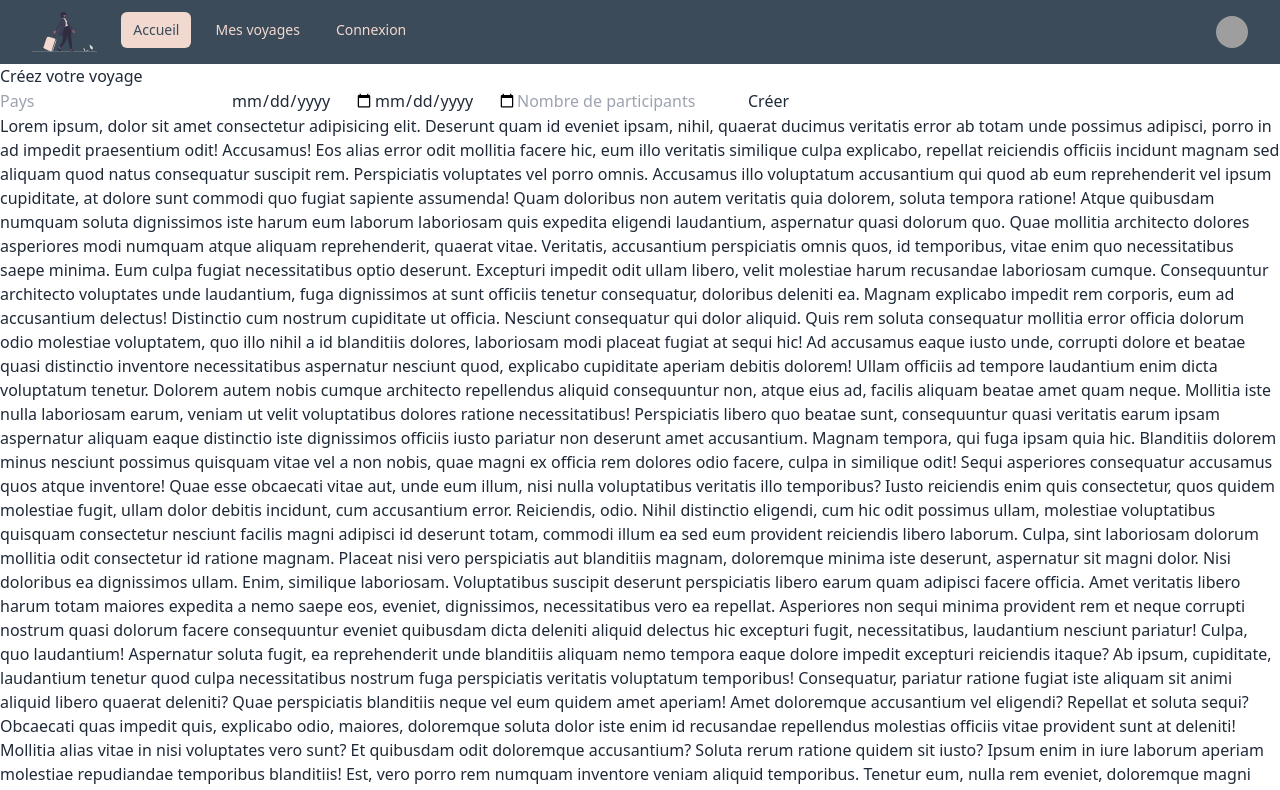
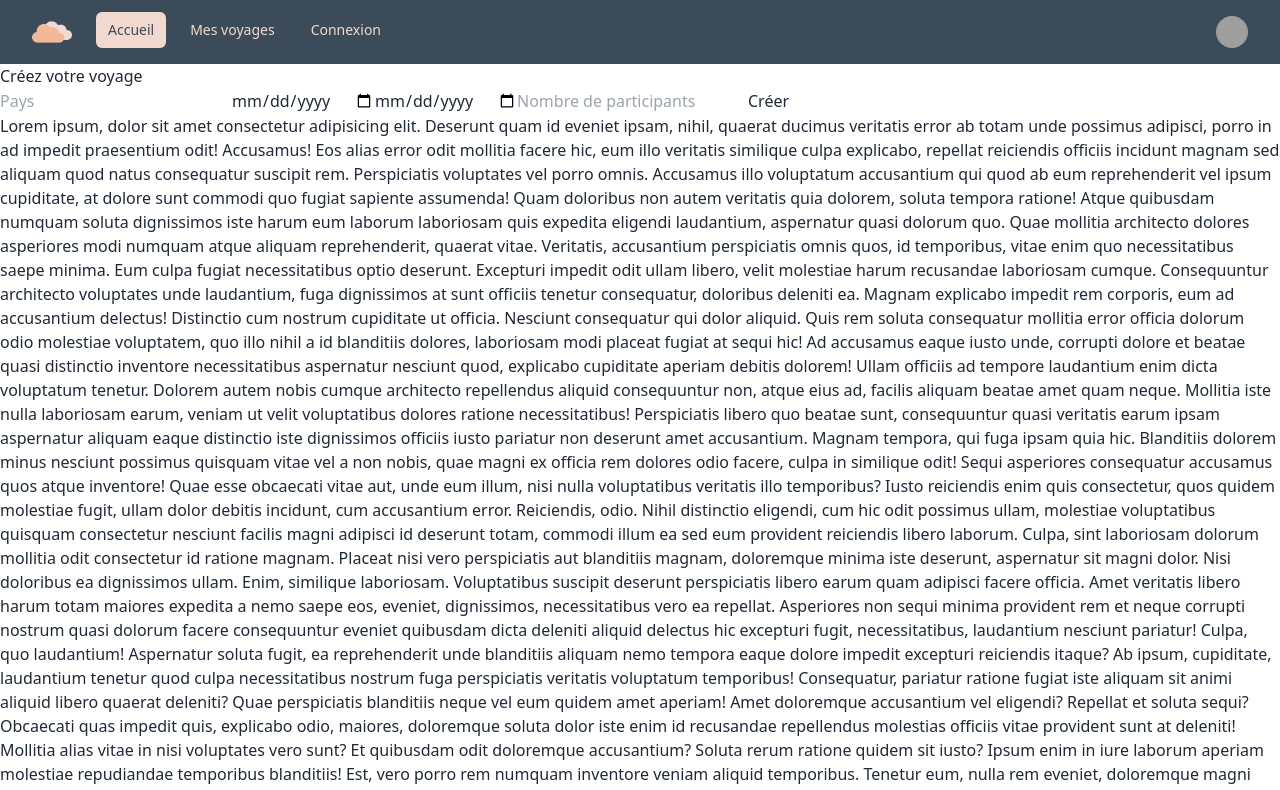
Before and after one commit to laurafeugene/site-voyage-front, a React (Vite) app: page / in a window 1280 px wide. Shown: the top 790 px of the page. Built offline with nearby package versions, Linux system fonts and the light colour scheme; grey boxes are pictures that could not be loaded.

Commit message:
style: :art: ajout du logo cloud

```diff
--- a/src/components/App/Header/Header.tsx
+++ b/src/components/App/Header/Header.tsx
@@ -35,12 +35,12 @@ function Header() {
                 <div className="flex flex-shrink-0 items-center">
                   <img
                     className="block h-8 w-auto lg:hidden"
-                    src="src\assets\logo-ovoyage.svg"
+                    src="src\assets\logo-cloud.png"
                     alt="O'Voyage"
                   />
                   <img
                     className="hidden h-10 w-auto lg:block"
-                    src="src\assets\logo-ovoyage.svg"
+                    src="src\assets\logo-cloud.png"
                     alt="O'Voyage"
                   />
                 </div>
```
Also changed, not shown: src/assets/logo-cloud.png (added).
